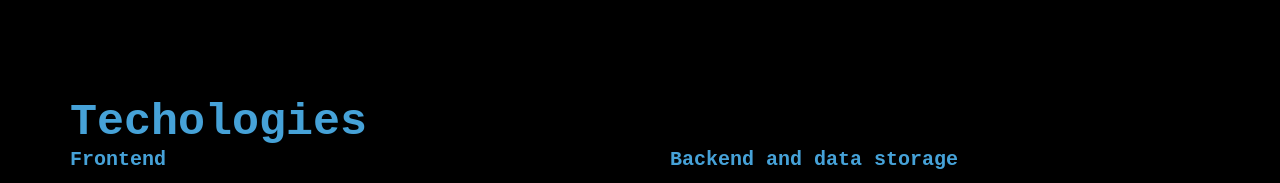
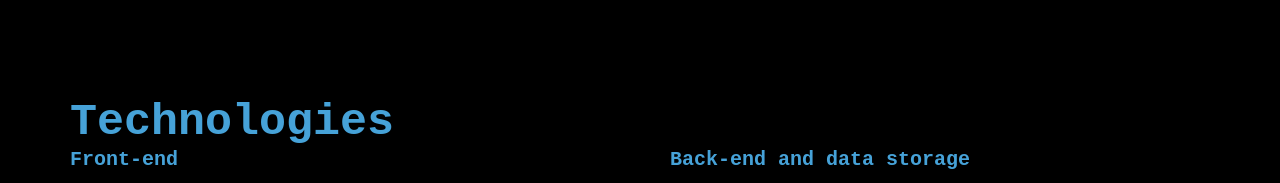
Before and after one commit to redmejia/redmejia.github.io, a website: page index.html in a window 1280 px wide. Shown: the part 1159-1342 px from the top of the page. Drawn offline with Linux system fonts and the light colour scheme.

Commit message:
small changes

```diff
--- a/index.html
+++ b/index.html
@@ -7,7 +7,7 @@
     <meta name="viewport" content="width=device-width, initial-scale=1.0">
     <link rel="stylesheet" href="css/style.css">
     <link rel="icon" type="image/svg+xml" href="/img/icon/Last.svg">
-    <title>porfolio</title>
+    <title>portfolio</title>
 </head>
 
 <body>
@@ -60,11 +60,11 @@
 
     <!-- section technologies -->
     <div class="tech-box">
-        <p class="strong-med-title">Techologies </p>
+        <p class="strong-med-title">Technologies </p>
 
         <div class="row">
             <div class="col-1-of-2">
-                <p class="sub-titles">Frontend </p>
+                <p class="sub-titles">Front-end </p>
 
                 <div class="tech-box__img">
                     <img src="img/tech/react.svg" alt="techs">
@@ -88,7 +88,7 @@
                 </div>
             </div>
             <div class="col-1-of-2">
-                <p class="sub-titles">Backend and data storage </p>
+                <p class="sub-titles">Back-end and data storage </p>
                 <div class="tech-box__img">
                     <img src="img/tech/go.svg" alt="techs">
                 </div>
```
